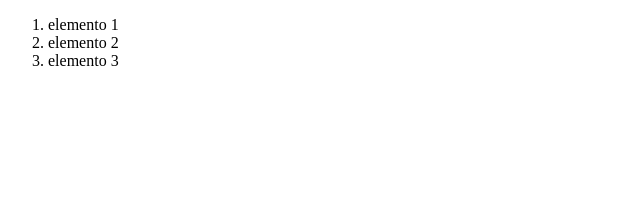
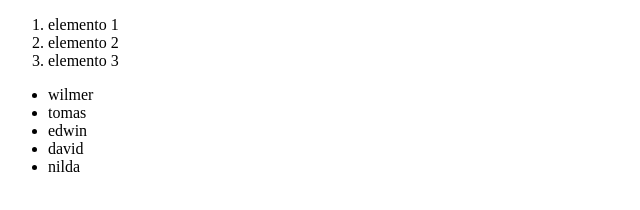
Before and after one commit to wilmer-aguirre-bejarano/doc-html, a plain HTML site: page listas.html in a window 1280 px wide. Shown: the whole page, without its empty margins (0-640 px from the left). Drawn offline with Linux system fonts and the light colour scheme.

Commit message:
se realiso listas ordenadas y listas desordenadas

```diff
--- a/listas.html
+++ b/listas.html
@@ -9,6 +9,13 @@
             <li>elemento 2</li>
             <li>elemento 3</li>
         </ol>
+        <ul>
+            <li>wilmer </li>
+            <li>tomas</li>
+            <li>edwin</li>
+            <li>david</li>
+            <li>nilda</li>
+        </ul>
 
     </body>
 </html>
```
